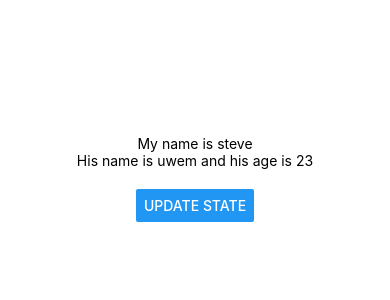
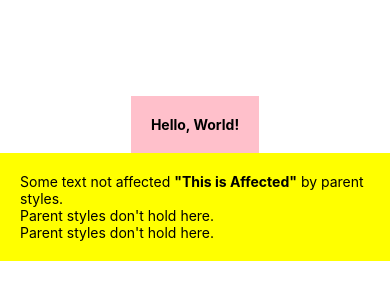
Before and after one commit to stephen-lakes/React-Native-notes, a React Native app: screen / in a window 390 px wide. Shown: the part 244-544 px from the top of the page. Built offline with nearby package versions, Linux system fonts and the light colour scheme.

Commit message:
View Text and Styles

```diff
--- a/App.js
+++ b/App.js
@@ -1,22 +1,18 @@
-import React, { useState } from 'react';
-import { StyleSheet, Text, View, Button } from 'react-native';
+import React from 'react';
+import { StyleSheet, Text, View } from 'react-native';
 
 export default function App() {
-  const [name, setName] = useState('steve');
-  const [person, setPerson] = useState({ name: 'uwem', age: 23 });
-
-  const clickHandler = () => {
-    setName('uwem');
-    setPerson({ name: 'dara', age: 24 });
-  };
-
   return (
     <View style={styles.container}>
-      <Text>My name is {name}</Text>
-      <Text>His name is {person.name} and his age is {person.age}</Text>
-      <View style={styles.buttonContainer}>
-        <Button title='update state' onPress={clickHandler} />
+      <View style={styles.header}>
+        <Text style={styles.boldText}>Hello, World!</Text>
       </View>
+      <View style={styles.body}>
+        <Text>Some text not affected <Text style={styles.boldText}>"This is Affected"</Text> by parent styles.</Text>
+        <Text>Parent styles don't hold here.</Text>
+        <Text>Parent styles don't hold here.</Text>
+      </View>
+
     </View>
   );
 }
@@ -28,7 +24,15 @@ const styles = StyleSheet.create({
     alignItems: 'center',
     justifyContent: 'center',
   },
-  buttonContainer: {
-    marginTop: 20,
+  header: {
+    backgroundColor: 'pink',
+    padding: 20,
+  },
+  body: {
+    backgroundColor: 'yellow',
+    padding: 20,
+  },
+  boldText: {
+    fontWeight: 'bold',
   }
 });
```
